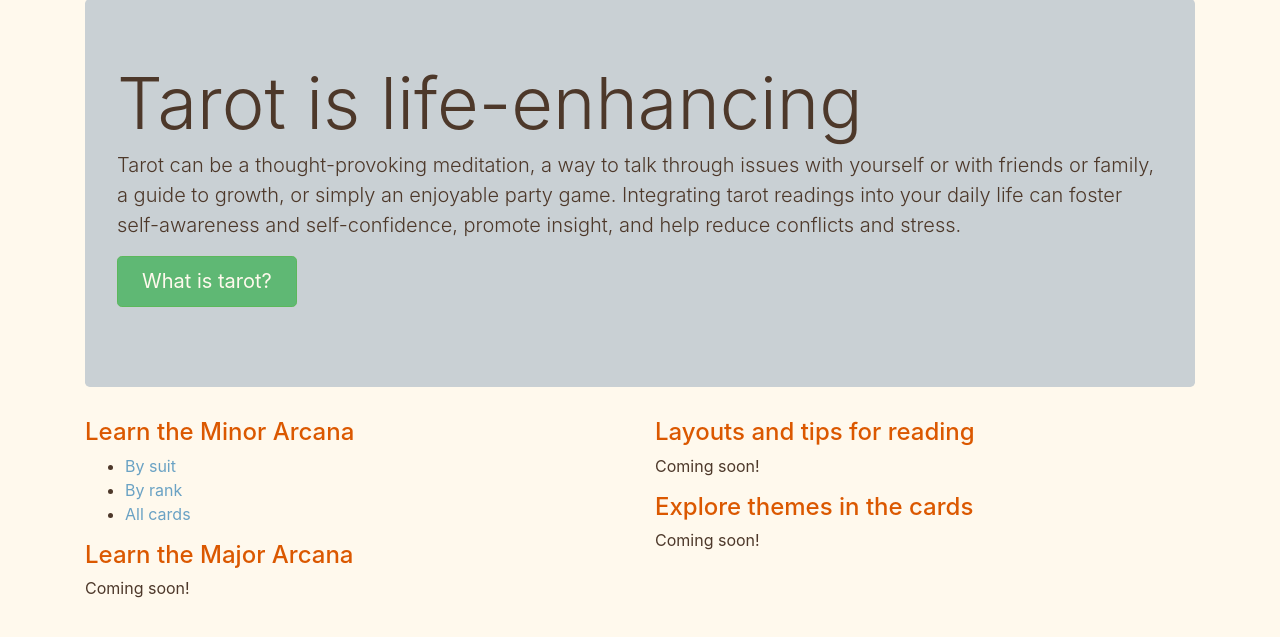
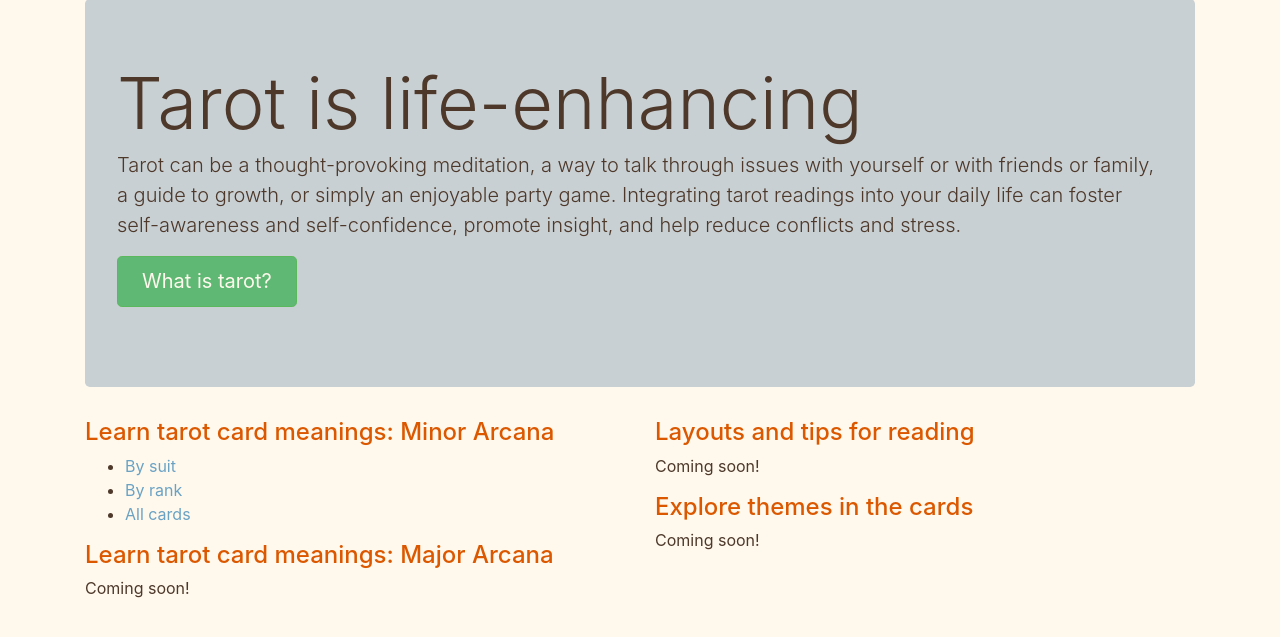
Before and after one commit to alpha-tango/tarot, a Django app: page /learn/ in a window 1280 px wide. Shown: the part 41-678 px from the top of the page. Run offline with Django 3.2, Linux system fonts and the light colour scheme; some libraries are stand-ins or nearby versions.

Commit message:
+ change of language for more meaning

```diff
--- a/learn/templates/learn/index.html
+++ b/learn/templates/learn/index.html
@@ -10,14 +10,14 @@
 
       <div class="row marketing">
         <div class="col-lg-6">
-          <h4>Learn the Minor Arcana</h4>
+          <h4>Learn tarot card meanings: Minor Arcana</h4>
           <ul>
           <li><a href="{% url 'learn:suit-list' %}">By suit</a></li>
           <li><a href="{% url 'learn:rank-list' %}">By rank</a></li>
           <li><a href="{% url 'learn:minorarcana-list' %}">All cards</a></li>
           </ul>
 
-          <h4>Learn the Major Arcana</h4>
+          <h4>Learn tarot card meanings: Major Arcana</h4>
           <p>Coming soon!</p>
         </div>
 
--- a/learn/templates/learn/minorarcana_detail.html
+++ b/learn/templates/learn/minorarcana_detail.html
@@ -5,7 +5,7 @@
 <div class="container">
   <div class="row marketing">
     <div class="col-lg-6">
-      <h4>The {{object.rank}} of {{object.suit}}</h4>
+      <h4>The {{object.rank}} of {{object.suit}} tarot card meaning</h4>
       <p>{{object.description}}</p>
     </div>
     <div class="col-lg-6">
--- a/learn/templates/learn/rank_list.html
+++ b/learn/templates/learn/rank_list.html
@@ -3,6 +3,7 @@
 {% block body %}
 
 <div class="container">
+      <h1>Learn the Minor Arcana ranks</h1>
   <div class="row marketing">
     {% for rank in object_list %}
       <div class="col-lg-6">
--- a/learn/templates/learn/suit_list.html
+++ b/learn/templates/learn/suit_list.html
@@ -3,6 +3,7 @@
 {% block body %}
 
 <div class="container">
+  <h1>Learn the Minor Arcana suits</h1>
   <div class="row marketing">
     {% for suit in object_list %}
       <div class="col-lg-6">
```
